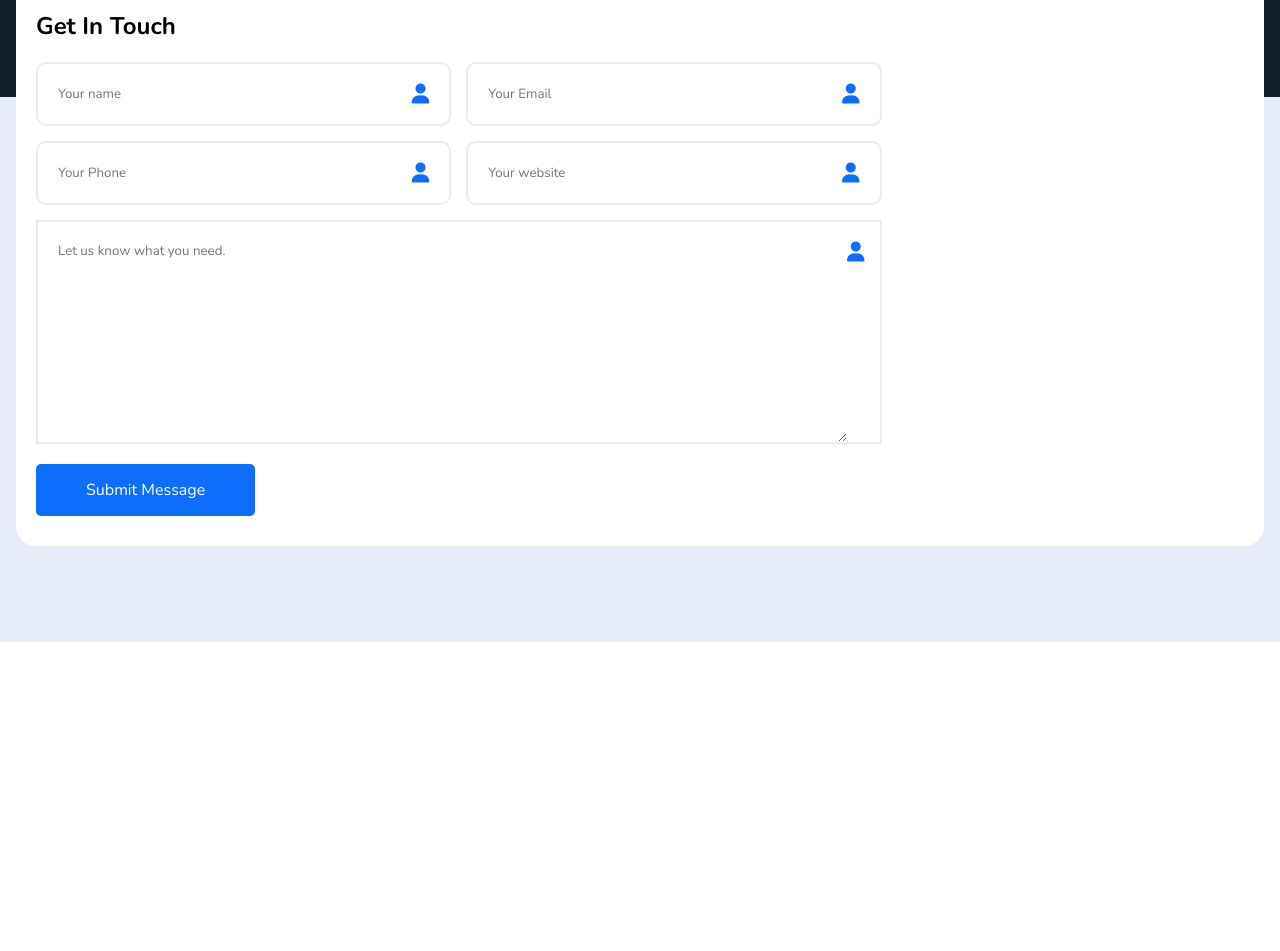
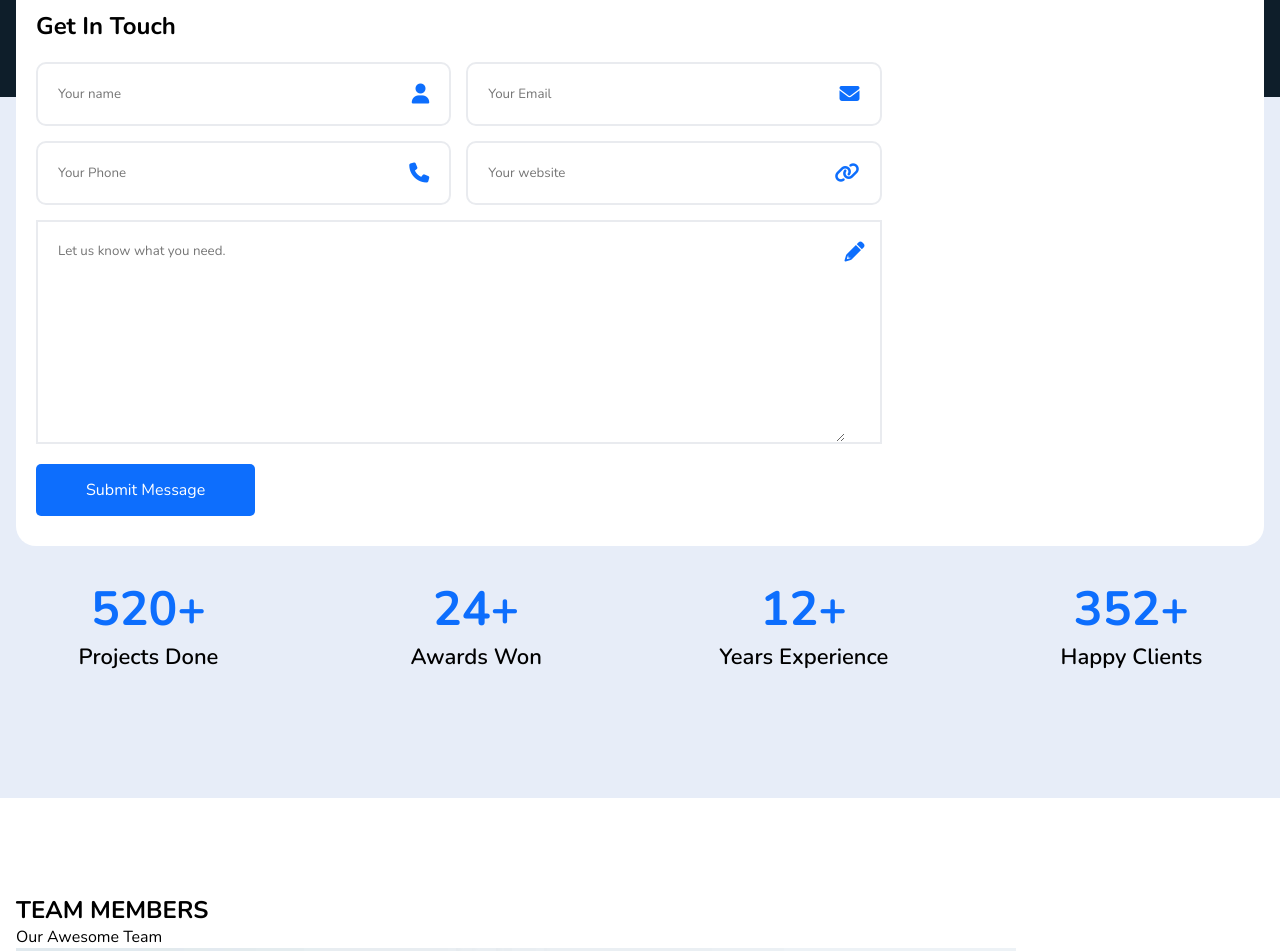
Before and after one commit to RakibHossain621/Project, a plain HTML site: page index.html in a window 1280 px wide. Shown: the part 2865-3816 px from the top of the page. Before the commit the page ends 3507 px from the top, so only its background shows below. Drawn offline with nearby package versions, Linux system fonts and the light colour scheme.

Commit message:
fixed changes

```diff
--- a/index.css
+++ b/index.css
@@ -379,6 +379,7 @@ background-repeat: no-repeat;
   font-weight: 200;
 }
 /* banner section end */
+/* contact section start */
 .input{
   background-color: var(--button-color);
 }
@@ -447,3 +448,28 @@ background-repeat: no-repeat;
   margin-top: 20px;
   color: var(--btn-color);
 }
+.tetstimonial_wrapper{
+  margin-top: 30px;
+  margin-bottom: 30px;
+  display: flex;
+  justify-content: space-between;
+  align-items: center;
+}
+.contact_hed{
+  width: 265px;
+  display: flex;
+  justify-content: center;
+  align-items: center;
+  flex-direction: column;
+}
+.contact_hed h1{
+  color: var(--btn-color);
+  font-size: 48px;
+  font-weight: 700;
+}
+.contact_hed p{
+  font-size: 22px;
+  font-weight: 600;
+}
+
+/* contact section End */
--- a/index.html
+++ b/index.html
@@ -230,6 +230,7 @@
     </div>
 </section>
 <!-- banner section end -->
+<!-- contact section start -->
 <section class="input sec_padding">
     <div class="container">
         <div class="input-wraper">
@@ -246,34 +247,76 @@
                             </div>
                             <div class="icon_row">
                                 <input class="input_col" type="text" placeholder="Your Email">
-                                <i class="fa-solid fa-user"></i>
+                                <i class="fa-solid fa-envelope"></i>
                             </div>
                         </div>
                         <div class="col_6">
                             <div class="icon_row">
                                 <input class="input_col" type="text" placeholder="Your Phone">
-                                <i class="fa-solid fa-user"></i>
+                                <i class="fa-solid fa-phone"></i>
                             </div>
                             <div class="icon_row">
                                 <input class="input_col" type="text" placeholder="Your website">
-                                <i class="fa-solid fa-user"></i>
+                                <i class="fa-solid fa-link"></i>
                             </div>
                         </div>
                         <div class="text_icon">
                             <textarea class="text_message" name="" id="" cols="30" rows="10" placeholder="Let us know what you need."></textarea>
-                            <i class="fa-solid fa-user"></i>
+                            <i class="fa-solid fa-pencil"></i>
                         </div>
                         <button class="app_btn">
                             Submit Message
                         </button>
                     </div>
                     <!-- Right Side Container -->
-                    <div class="contact_img">
 
+                </div>
+        </div>
+        <!-- contact had -->
+    <div class="tetstimonial_wrapper">
+        <div class="contact_hed">
+            <h1>520+</h1>
+            <p>Projects Done</p>
+        </div>
+        <div class="contact_hed">
+            <h1>24+</h1>
+            <p>Awards Won</p>
+        </div>
+        <div class="contact_hed">
+            <h1>12+</h1>
+            <p>Years Experience</p>
+        </div>
+        <div class="contact_hed">
+            <h1>352+</h1>
+            <p>Happy Clients</p>
+        </div>
+    </div>
+            <!-- contact had -->
+    </div>
+</section>
+<!-- contact section end -->
+<section class="team sec_padding">
+    <div class="container">
+        <div class="team_text">
+                <h1>TEAM MEMBERS</h1>
+                <p>Our Awesome Team</p>
+            </div>
+            <!-- image wrap -->
+            <div class="team-wraper">
+                <div class="single_person">
+                    <div class="team_img">
+                        <img src="img/team8.jpg" alt="team">
+                    </div>
+                    <div class="image_head">
+
+                        <h1>Jullia Siger</h1>
+                            <p>Web Designer</p>
                     </div>
                 </div>
+
+            </div>
         </div>
-    </div>
+
 </section>
     <script src="index.js"></script>
 </body>
```
Also changed, not shown: img/team5.jpg (added), img/team6.jpg (added), img/team7.jpg (added), img/team8.jpg (added).
